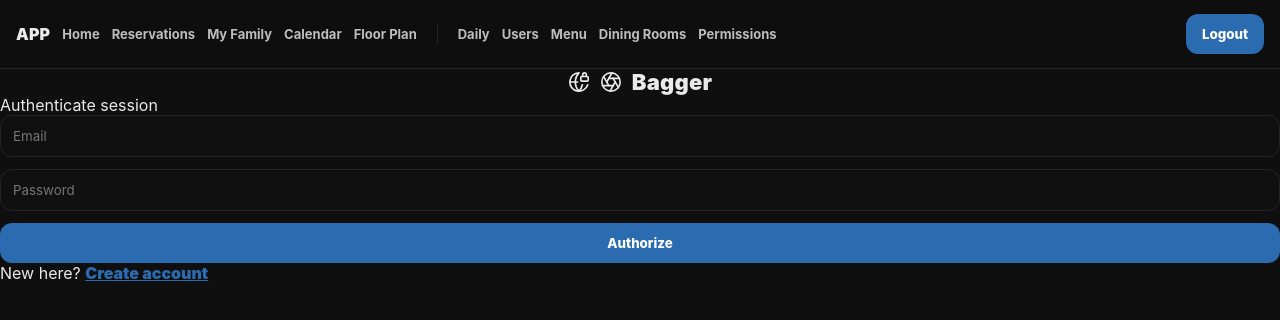
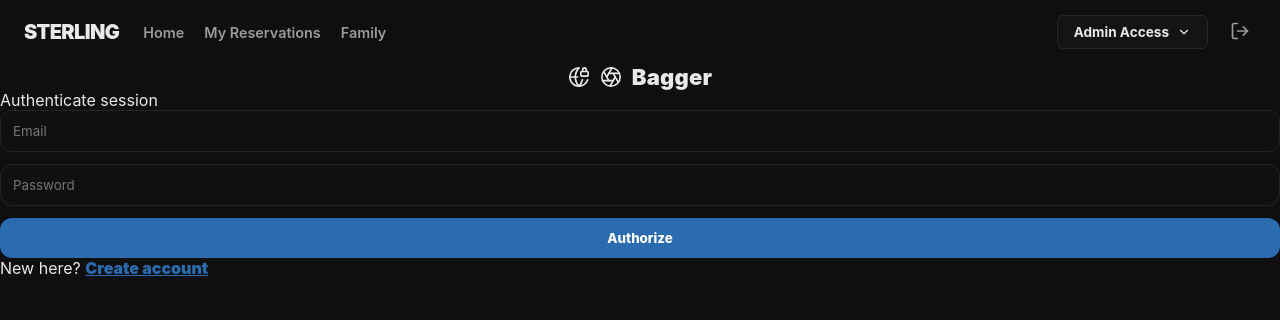
Before and after one commit to josdic1/appeyton-frontend, a React (Vite) app: page /login in a window 1280 px wide. Shown: the top 320 px of the page. Built offline with nearby package versions, Linux system fonts and the light colour scheme; sample sign-in values are in the browser's storage.

Commit message:
fix toast container

```diff
--- a/src/components/shared/NavBar.jsx
+++ b/src/components/shared/NavBar.jsx
@@ -1,108 +1,204 @@
 // src/components/shared/NavBar.jsx
+import { useState } from "react";
 import { Link, useNavigate } from "react-router-dom";
 import { useAuth } from "../../hooks/useAuth";
 import { useToastTrigger } from "../../hooks/useToast";
+import { Menu, X, ChevronDown, User, LogOut } from "lucide-react";
 
 export function NavBar() {
   const nav = useNavigate();
   const { user, logout } = useAuth();
   const { addToast } = useToastTrigger();
+  const [menuOpen, setMenuOpen] = useState(false);
 
   function handleLogout() {
     logout();
     addToast({
       type: "success",
       title: "Logged out",
-      message: "Session cleared.",
+      message: "See you soon!",
     });
-    nav("/login", { replace: true });
+    nav("/login");
   }
 
   const isAdmin = user?.role === "admin";
   const isStaff = user?.role === "staff" || isAdmin;
 
   return (
-    <div data-ui="navbar">
-      <div data-ui="nav-left">
-        <Link to="/" data-ui="brand" style={{ textDecoration: "none" }}>
-          APP
+    <nav
+      className="navbar"
+      style={{
+        background: "var(--black)",
+        color: "var(--cream)",
+        padding: "0 24px",
+        height: "64px",
+        display: "flex",
+        alignItems: "center",
+        justifyContent: "space-between",
+        borderBottom: "4px solid var(--orange)",
+      }}
+    >
+      {/* 1. BRAND */}
+      <div style={{ display: "flex", alignItems: "center", gap: 24 }}>
+        <Link
+          to="/"
+          style={{
+            fontSize: "1.25rem",
+            fontWeight: 900,
+            letterSpacing: "-0.03em",
+            color: "var(--cream)",
+            textDecoration: "none",
+          }}
+        >
+          STERLING
         </Link>
+
+        {/* 2. PRIMARY NAV (Members) */}
         {user && (
-          <>
-            {/* Common Links */}
-            <Link to="/" data-ui="nav-link">
+          <div className="desktop-nav" style={{ display: "flex", gap: 20 }}>
+            <Link to="/" style={linkStyle}>
               Home
             </Link>
-            <Link to="/reservations" data-ui="nav-link">
-              Reservations
+            <Link to="/reservations" style={linkStyle}>
+              My Reservations
             </Link>
-            <Link to="/members" data-ui="nav-link">
-              My Family
+            <Link to="/members" style={linkStyle}>
+              Family
             </Link>
-            <Link to="/calendar" data-ui="nav-link">
-              Calendar
+          </div>
+        )}
+      </div>
+
+      {/* 3. RIGHT SIDE ACTIONS */}
+      <div style={{ display: "flex", alignItems: "center", gap: 16 }}>
+        {user ? (
+          <>
+            {/* ADMIN DROPDOWN (Only for Staff/Admin) */}
+            {isStaff && (
+              <div
+                className="dropdown-container"
+                style={{ position: "relative" }}
+              >
+                <button
+                  onClick={() => setMenuOpen(!menuOpen)}
+                  style={{
+                    ...btnStyle,
+                    background: "var(--panel)",
+                    color: "var(--text)",
+                  }}
+                >
+                  Admin Access <ChevronDown size={14} />
+                </button>
+
+                {menuOpen && (
+                  <div
+                    style={dropdownStyle}
+                    onMouseLeave={() => setMenuOpen(false)}
+                  >
+                    <div style={dropdownHeader}>Operations</div>
+                    <Link to="/admin/daily" style={dropdownLink}>
+                      Daily Command
+                    </Link>
+                    <Link to="/ops/floor-plan" style={dropdownLink}>
+                      Live Floor Plan
                     </Link>
 
-            {/* Staff / Ops Links */}
-            {isStaff && (
-              <Link to="/ops/floor-plan" data-ui="nav-link">
-                Floor Plan
-              </Link>
-            )}
-
-            {/* Admin Links */}
                     {isAdmin && (
                       <>
-                <div
-                  style={{
-                    width: 1,
-                    height: 20,
-                    background: "var(--border)",
-                    margin: "0 8px",
-                  }}
-                ></div>
-
-                <Link to="/admin/daily" data-ui="nav-link">
-                  Daily
+                        <div style={dropdownHeader}>Configuration</div>
+                        <Link to="/admin/users" style={dropdownLink}>
+                          Manage Users
                         </Link>
-                <Link to="/admin/users" data-ui="nav-link">
-                  Users
+                        <Link to="/admin/menu-items" style={dropdownLink}>
+                          Menu Editor
                         </Link>
-                <Link to="/admin/menu-items" data-ui="nav-link">
-                  Menu
-                </Link>
-                <Link to="/admin/dining-rooms" data-ui="nav-link">
+                        <Link to="/admin/dining-rooms" style={dropdownLink}>
                           Dining Rooms
                         </Link>
-                <Link to="/admin/permissions" data-ui="nav-link">
+                        <Link to="/admin/permissions" style={dropdownLink}>
                           Permissions
                         </Link>
                       </>
                     )}
-          </>
+                  </div>
                 )}
               </div>
-      <div data-ui="nav-right">
-        {!user ? (
-          <>
-            <Link to="/login" data-ui="nav-link">
+            )}
+
+            <button
+              onClick={handleLogout}
+              style={{
+                background: "transparent",
+                border: "none",
+                color: "var(--muted)",
+                cursor: "pointer",
+              }}
+            >
+              <LogOut size={20} />
+            </button>
+          </>
+        ) : (
+          <Link
+            to="/login"
+            style={{ ...btnStyle, background: "var(--orange)", border: "none" }}
+          >
             Login
           </Link>
-            <Link to="/signup" data-ui="nav-link">
-              Signup
-            </Link>
-          </>
-        ) : (
-          <button
-            type="button"
-            data-ui="btn"
-            style={{ width: "auto" }}
-            onClick={handleLogout}
-          >
-            Logout
-          </button>
         )}
       </div>
-    </div>
+    </nav>
   );
 }
+
+// ─── STYLES ─────────────────────────────────────────────────────
+const linkStyle = {
+  color: "var(--muted)",
+  fontWeight: 600,
+  textDecoration: "none",
+  fontSize: "0.9rem",
+  transition: "color 0.2s",
+};
+
+const btnStyle = {
+  display: "flex",
+  alignItems: "center",
+  gap: 8,
+  padding: "8px 16px",
+  borderRadius: "6px",
+  fontSize: "0.85rem",
+  fontWeight: 700,
+  cursor: "pointer",
+  border: "1px solid var(--border)",
+};
+
+const dropdownStyle = {
+  position: "absolute",
+  top: "120%",
+  right: 0,
+  width: "200px",
+  background: "var(--cream)",
+  border: "2px solid var(--black)",
+  borderRadius: "8px",
+  boxShadow: "0 10px 30px rgba(0,0,0,0.2)",
+  padding: "8px 0",
+  zIndex: 100,
+};
+
+const dropdownHeader = {
+  fontSize: "0.7rem",
+  fontWeight: 800,
+  textTransform: "uppercase",
+  color: "var(--muted)",
+  padding: "8px 16px 4px",
+  letterSpacing: "0.05em",
+};
+
+const dropdownLink = {
+  display: "block",
+  padding: "8px 16px",
+  color: "var(--black)",
+  textDecoration: "none",
+  fontSize: "0.9rem",
+  fontWeight: 500,
+  hover: { background: "var(--tan)" },
+};
--- a/src/components/shared/ToastContainer.jsx
+++ b/src/components/shared/ToastContainer.jsx
@@ -1,30 +1,106 @@
 // src/components/shared/ToastContainer.jsx
-import { X } from "lucide-react";
+import { useEffect, useState } from "react";
+import { X, CheckCircle, AlertCircle, Info } from "lucide-react";
 
-export function ToastContainer({ toasts = [], removeToast }) {
-  if (!toasts.length) return null;
-
+export function ToastContainer({ toasts, removeToast }) {
   return (
-    <div data-ui="toast-stack">
-      {toasts.map((t) => (
-        <div key={t.id} data-ui="toast">
-          <div data-ui="toast-dot" data-variant={t.type || "info"} />
-          <div style={{ display: "grid", gap: 2 }}>
-            <div data-ui="toast-title">{t.title || "Notice"}</div>
-            <div data-ui="toast-msg">{t.message || ""}</div>
-          </div>
-
-          <button
-            type="button"
-            data-ui="toast-close"
-            onClick={() => removeToast?.(t.id)}
-            aria-label="Dismiss"
-            title="Dismiss"
-          >
-            <X size={16} />
-          </button>
-        </div>
+    <div
+      style={{
+        position: "fixed",
+        top: "80px", // Below navbar
+        right: "24px",
+        display: "flex",
+        flexDirection: "column",
+        gap: "12px",
+        zIndex: 9999,
+        pointerEvents: "none", // Let clicks pass through gaps
+      }}
+    >
+      {toasts.map((toast) => (
+        <ToastItem
+          key={toast.id}
+          toast={toast}
+          onRemove={() => removeToast(toast.id)}
+        />
       ))}
     </div>
   );
 }
+
+function ToastItem({ toast, onRemove }) {
+  const [visible, setVisible] = useState(false);
+
+  useEffect(() => {
+    // Trigger animation frame
+    requestAnimationFrame(() => setVisible(true));
+    const timer = setTimeout(() => {
+      setVisible(false);
+      setTimeout(onRemove, 300); // Wait for exit animation
+    }, 4000);
+    return () => clearTimeout(timer);
+  }, [onRemove]);
+
+  const icons = {
+    success: <CheckCircle size={20} color="#10b981" />,
+    error: <AlertCircle size={20} color="#ef4444" />,
+    info: <Info size={20} color="#3b82f6" />,
+  };
+
+  const borderColors = {
+    success: "#10b981",
+    error: "#ef4444",
+    info: "#3b82f6",
+  };
+
+  return (
+    <div
+      style={{
+        pointerEvents: "auto",
+        background: "var(--cream)", // Use your brand cream
+        color: "var(--black)",
+        minWidth: "300px",
+        padding: "16px",
+        borderRadius: "8px",
+        border: `2px solid var(--black)`,
+        borderLeft: `6px solid ${borderColors[toast.type] || "var(--black)"}`,
+        boxShadow: "0 8px 20px rgba(0,0,0,0.15)", // Deep shadow
+        display: "flex",
+        alignItems: "flex-start",
+        gap: "12px",
+        transition: "all 0.3s cubic-bezier(0.16, 1, 0.3, 1)",
+        transform: visible ? "translateX(0)" : "translateX(120%)", // Slide in/out
+        opacity: visible ? 1 : 0,
+      }}
+    >
+      <div style={{ marginTop: 2 }}>{icons[toast.type] || icons.info}</div>
+      <div style={{ flex: 1 }}>
+        <div
+          style={{ fontWeight: 800, fontSize: "0.95rem", marginBottom: "2px" }}
+        >
+          {toast.title}
+        </div>
+        <div
+          style={{
+            fontSize: "0.85rem",
+            color: "var(--muted)",
+            lineHeight: 1.4,
+          }}
+        >
+          {toast.message}
+        </div>
+      </div>
+      <button
+        onClick={() => setVisible(false)}
+        style={{
+          background: "transparent",
+          border: "none",
+          color: "var(--muted)",
+          cursor: "pointer",
+          padding: 0,
+        }}
+      >
+        <X size={16} />
+      </button>
+    </div>
+  );
+}
```
Lines whose indentation alone changed are shown as unchanged.
